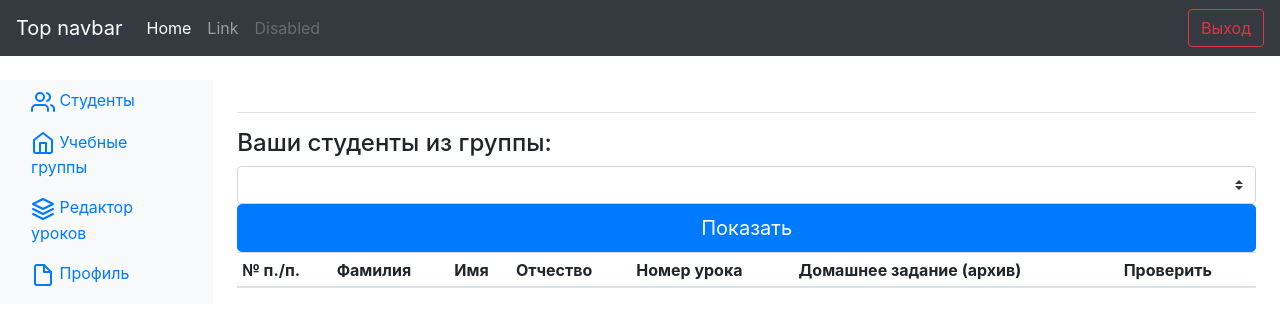
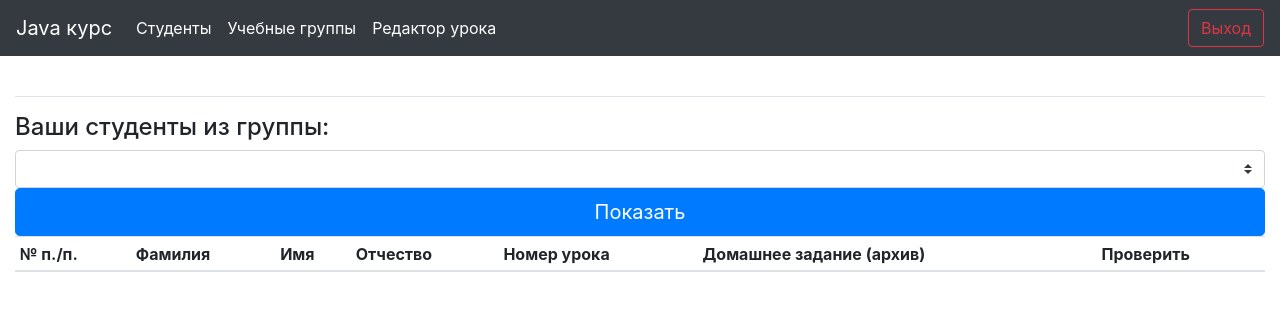
Before and after one commit to antoshayastreb/JavaCourse, a PHP site: page /TeacherDashboard.php in a window 1280 px wide. Shown: the top 327 px of the page. Run offline with PHP 8.4, Linux system fonts and the light colour scheme; the visitor is signed in with stand-in values (Sample User, id 1); data that the repository does not hold is empty; some libraries are stand-ins or nearby versions.

Commit message:
Навбар выглядит нормально теперь и у учителя

```diff
--- a/TeacherDashboard.php
+++ b/TeacherDashboard.php
@@ -292,20 +292,20 @@
 
 <body>
 <nav class="navbar navbar-expand-md navbar-dark bg-dark mb-4">
-    <a class="navbar-brand" href="#">Top navbar</a>
+    <a class="navbar-brand" href="#">Java курс</a>
         <button class="navbar-toggler" type="button" data-toggle="collapse" data-target="#navbarCollapse" aria-controls="navbarCollapse" aria-expanded="false" aria-label="Toggle navigation">
             <span class="navbar-toggler-icon"></span>
         </button>
     <div class="collapse navbar-collapse" id="navbarCollapse">
         <ul class="navbar-nav mr-auto">
             <li class="nav-item active">
-                <a class="nav-link" href="#">Home <span class="sr-only">(current)</span></a>
+                <a class="nav-link" href="TeacherDashboard.php">Студенты</a>
             </li>
-            <li class="nav-item">
-                <a class="nav-link" href="#">Link</a>
+            <li class="nav-item active">
+                <a class="nav-link" href="TeacherDashboard.php?do=TDEGview">Учебные группы</a>
             </li>
-            <li class="nav-item">
-                <a class="nav-link disabled" href="#">Disabled</a>
+            <li class="nav-item active">
+                <a class="nav-link" href="TeacherDashboard.php?do=TDEDshow">Редактор урока</a>
             </li>
         </ul>
         <button class="btn btn-outline-danger my-2 my-sm-0" onClick='location.href="TeacherEnter.php?do=logout"'>Выход</button>
@@ -314,43 +314,8 @@
 
 <div class="container-fluid">
     <div class="row">
-        <nav class="col-md-2 d-none d-md-block bg-light sidebar">
-            <div class="sidebar-sticky">
-                <ul class="nav flex-column">
-                    <li class="nav-item">
-                        <a class="nav-link active" href="TeacherDashboard.php">
-                            <span data-feather="users"></span>
-                            Студенты
-                        </a>
-                    </li>
-                    <li class="nav-item">
-                        <a class="nav-link" href="TeacherDashboard.php?do=TDEGview">
-                            <span data-feather="home"></span>
-                            Учебные группы
-                        </a>
-                    </li>
-                    <li class="nav-item">
-                        <a class="nav-link" href="TeacherDashboard.php?do=TDEDshow">
-                            <span data-feather="layers"></span>
-                            Редактор уроков
-                        </a>
-                    </li>
-                   <!-- <li class="nav-item">
-                        <a class="nav-link" href="#">
-                            <span data-feather="layers"></span>
-                            Integrations
-                        </a>
-                    </li> -->
-                    <li class="nav-item">
-                        <a class="nav-link" href="TeacherDashboard.php?do=TDEPshow">
-                            <span data-feather="file"></span>
-                            Профиль
-                        </a>
-                    </li>
-                </ul>
-            </div>
-        </nav>
-        <main role="main" class="col-md-9 ml-sm-auto col-lg-10 pt-3 px-4">
+
+        <main role="main" class="col">
             <div class="d-flex justify-content-between flex-wrap flex-md-nowrap align-items-center pb-2 mb-3 border-bottom">
                 <?php if (strlen($flMess) > 0){
                     print("<h1 class=\"h2\">".$flMess."</h1>");
@@ -633,5 +598,6 @@
                 data-linkmsg="Больше информации"
                 data-moreinfo="https://ru.wikipedia.org/wiki/Cookie">
         </script>
+    </div>
 </body>
 </html>
```
